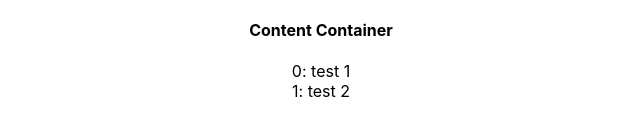
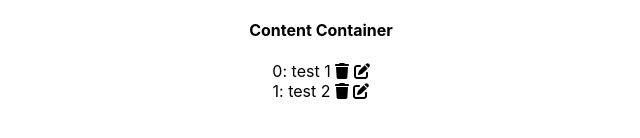
Before and after one commit to dianaroemer/task-app, a React (Create React App) app: page / in a window 1280 px wide. Shown: the part 172-310 px from the top of the page, without its empty margins (319-959 px from the left). Built offline with nearby package versions, Linux system fonts and the light colour scheme.

Commit message:
Add edit and trash buttons

```diff
--- a/package.json
+++ b/package.json
@@ -4,6 +4,11 @@
   "private": true,
   "homepage": "https://dominicroemer.github.io/task-app/",
   "dependencies": {
+    "@fortawesome/fontawesome-free": "^6.1.1",
+    "@fortawesome/fontawesome-svg-core": "^6.1.1",
+    "@fortawesome/free-regular-svg-icons": "^6.1.1",
+    "@fortawesome/free-solid-svg-icons": "^6.1.1",
+    "@fortawesome/react-fontawesome": "^0.1.18",
     "@testing-library/jest-dom": "^5.16.4",
     "@testing-library/react": "^13.3.0",
     "@testing-library/user-event": "^13.5.0",
--- a/src/App.js
+++ b/src/App.js
@@ -10,6 +10,7 @@ class App extends Component {
 
       this.onClickBtn = this.onClickBtn.bind(this);
       this.updateInput = this.updateInput.bind(this);
+      this.deleteTask = this.deleteTask.bind(this);
 
       this.state = {
         inputArr: [
@@ -50,6 +51,12 @@ class App extends Component {
     }
   }
 
+  deleteTask() {
+    // this.setState({
+      // inputArr:
+    // })
+  }
+
   render () {
     return (
         <div className="App">
--- a/src/Components/Overview.js
+++ b/src/Components/Overview.js
@@ -1,6 +1,12 @@
 import React, { Component } from 'react'
 import reportWebVitals from '../reportWebVitals';
-// import Hashids from 'hashids';
+import { FontAwesomeIcon } from '@fortawesome/react-fontawesome'
+import { library } from '@fortawesome/fontawesome-svg-core'
+import { faCoffee, faTrash, faPenToSquare } from '@fortawesome/free-solid-svg-icons'
+
+
+library.add(faCoffee, faTrash, faPenToSquare);
+
 
 
 class Overview extends Component {
@@ -18,7 +24,6 @@ class Overview extends Component {
         let rows = [];
 
         this.props.inputArr.map((inputElement) => {
-            console.log(inputElement);
             rows.push(
                 <ListElement
                   element={inputElement.text} key={inputElement.id} number={inputElement.number} />
@@ -46,8 +51,11 @@ class Overview extends Component {
 
 class ListElement extends Component {
     render () {
-        console.log(this.props);
-        return <div className="inputListElement">{this.props.number}: {this.props.element}</div>
+        const trash = <FontAwesomeIcon icon="fa-solid fa-trash" />;
+        const edit = <FontAwesomeIcon icon="fa-solid fa-pen-to-square" />
+        return <div className="inputListElement">
+            {this.props.number}: {this.props.element} {trash} {edit}
+        </div>
     }
 }
 
```
Also changed, not shown: 1 other file (tests, documents, lock files or other folders).
